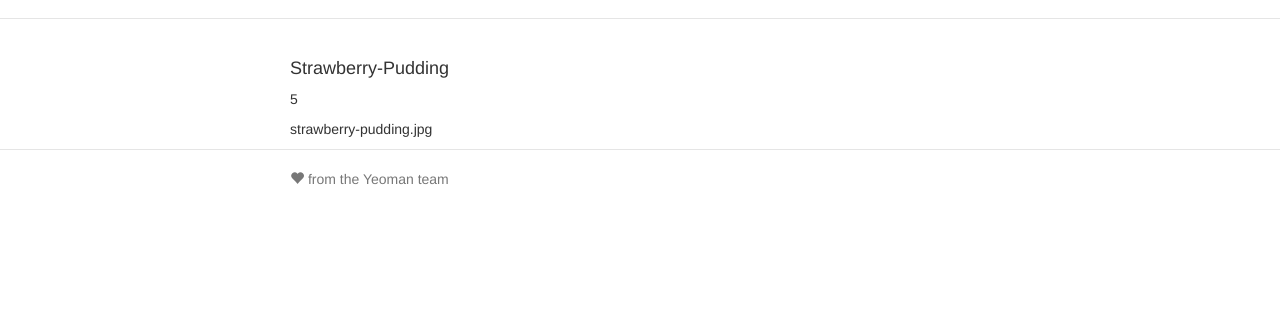
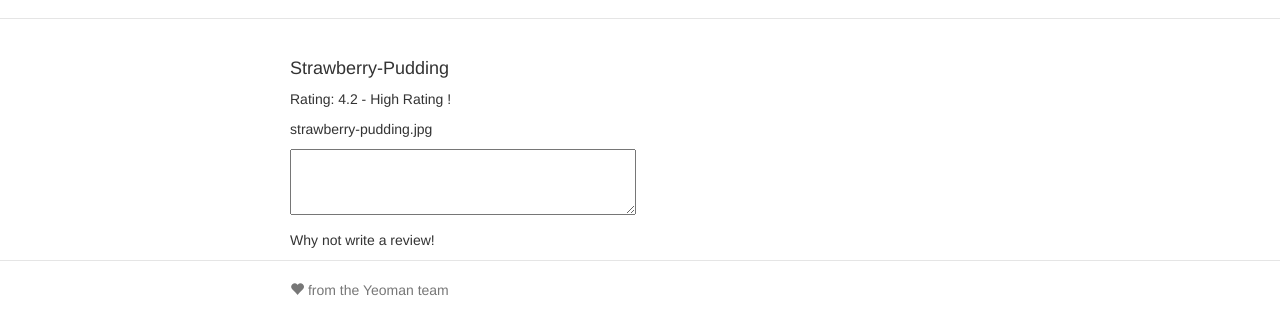
Before and after one commit to Christianq010/frameworks_angularJS_project, a website: page app/index.html in a window 1280 px wide. Shown: the part 54-388 px from the top of the page. Drawn offline with nearby package versions, Linux system fonts and the light colour scheme; files that its build step writes are made by us from their sources.

Commit message:
feat: Add ng-if directive
show / hide span or text element or css class when a certain condition is met

```diff
--- a/app/scripts/controllers/menu.js
+++ b/app/scripts/controllers/menu.js
@@ -12,5 +12,5 @@ angular.module('udaciMealsApp')
     this.id = 'strawberry-pudding';
     this.name = 'Strawberry-Pudding';
     this.img = 'strawberry-pudding.jpg';
-    this.rating = 5;
+    this.rating = 4.2;
   });
--- a/app/views/menu.html
+++ b/app/views/menu.html
@@ -2,8 +2,15 @@
     <div class="item-container">
         <div class="col-md-4">
             <h4>{{menu.name}}</h4>
-            <p>{{menu.rating}}</p>
+            <p>Rating: {{menu.rating}}<span ng-if="menu.rating > 4.0"> - High Rating !</span></p>
             <p>{{menu.img}}</p>
+            <p>
+                <textarea ng-model="menu.newReview" name="menu.review" rows="3" cols="40"></textarea>
+            </p>
+            <p>
+                {{menu.newRewview}}
+                <span ng-if="!menu.newReview"> Why not write a review!</span>
+            </p>
         </div>
     </div>
 </div>
```
